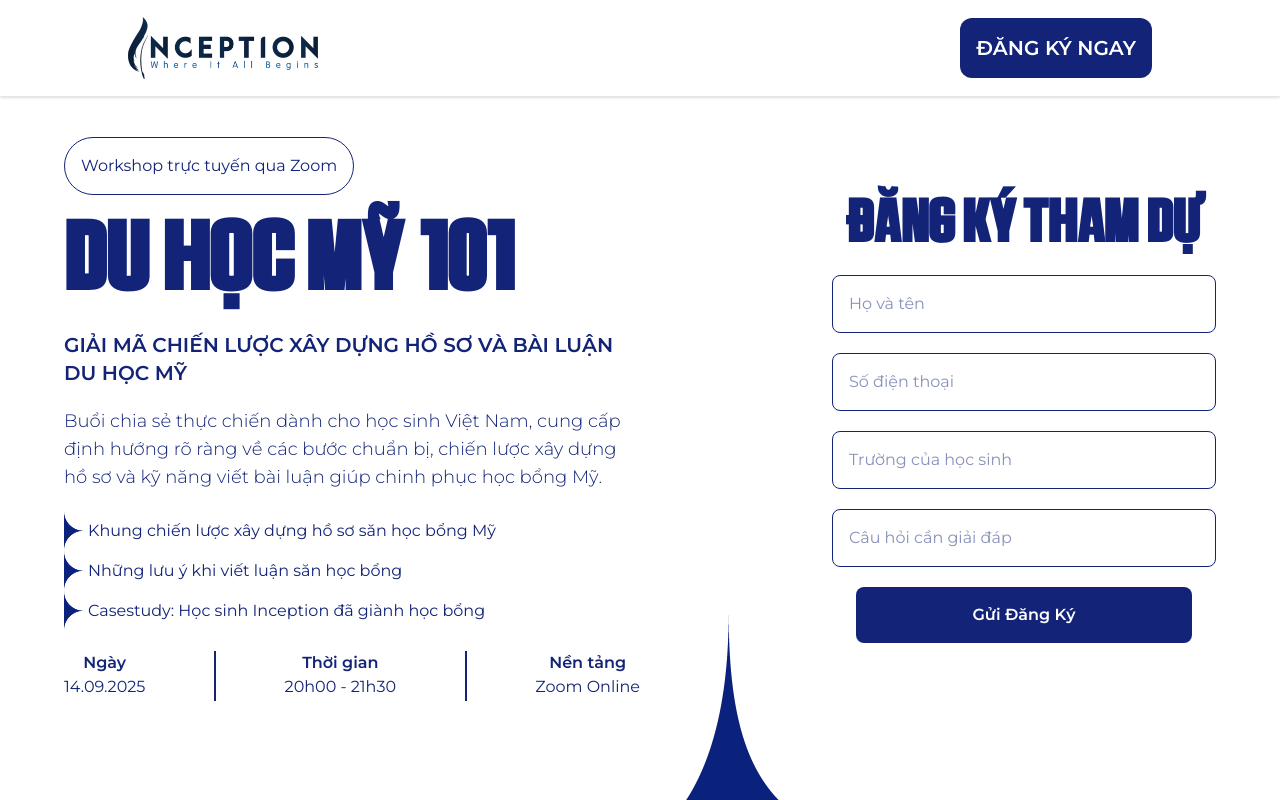
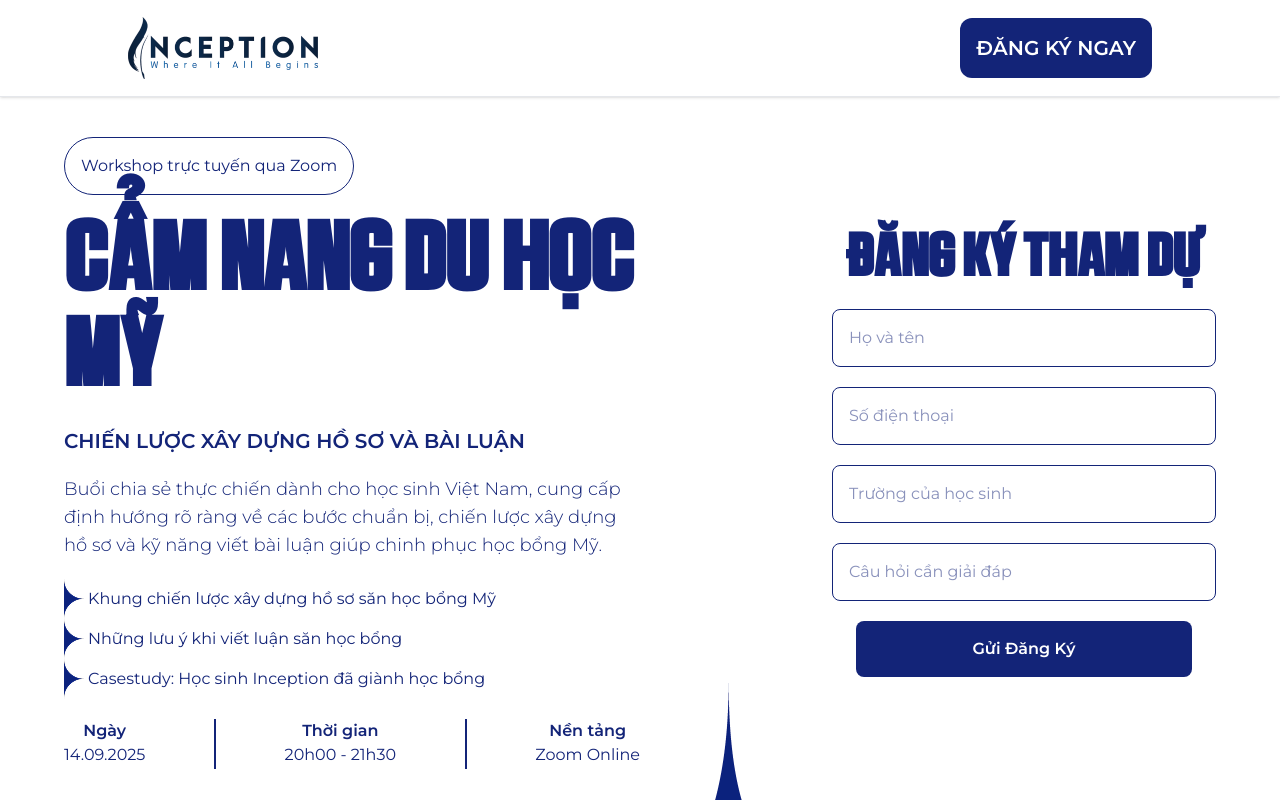
Before and after one commit to LeVietHa05/in_landing_101, a Next.js app: page / in a window 1280 px wide. Shown: the top 800 px of the page. Built offline with nearby package versions, Linux system fonts and the light colour scheme.

Commit message:
minor: update the title

```diff
--- a/app/components/header.tsx
+++ b/app/components/header.tsx
@@ -57,8 +57,8 @@ export default function Header() {
             <div className="max-w-6xl mx-auto flex flex-col sm:flex-row justify-between items-center gap-20 relative sm:pb-40 pb-4">
                 <div className="flex flex-col sm:max-w-1/2 gap-5">
                     <div className="sm:p-4 p-2 rounded-full border w-fit mx-auto sm:mx-0">Workshop trực tuyến qua Zoom</div>
-                    <div className={`font-semibold sm:text-8xl text-7xl uppercase text-center sm:text-left ${Avilock.className}`}>Du học Mỹ 101</div>
-                    <div className="text-xl font-semibold">GIẢI MÃ CHIẾN LƯỢC XÂY DỰNG HỒ SƠ VÀ BÀI LUẬN DU HỌC MỸ</div>
+                    <div className={`font-semibold sm:text-8xl text-7xl uppercase text-center sm:text-left ${Avilock.className}`}>cẩm nang du học mỹ</div>
+                    <div className="text-xl font-semibold">CHIẾN LƯỢC XÂY DỰNG HỒ SƠ VÀ BÀI LUẬN</div>
 
                     <div className="sm:text-lg font-light">
                         Buổi chia sẻ thực chiến dành cho học sinh Việt Nam,  cung cấp định hướng rõ ràng về các bước chuẩn bị, chiến lược xây dựng hồ sơ và kỹ năng viết bài luận giúp chinh phục học bổng Mỹ.
--- a/app/components/header2.tsx
+++ b/app/components/header2.tsx
@@ -25,8 +25,8 @@ export default function Header2() {
             <div className="max-w-6xl mx-auto flex justify-between items-center gap-20 relative pb-40">
                 <div className="flex flex-col sm:max-w-1/2 gap-5">
                     <div className="sm:p-4 p-2 rounded-full border w-fit mx-auto sm:mx-0">Workshop trực tuyến qua Zoom</div>
-                    <div className={`font-semibold sm:text-8xl text-7xl uppercase text-center sm:text-left ${Avilock.className}`}>Du học Mỹ 101</div>
-                    <div className="text-xl font-semibold">GIẢI MÃ CHIẾN LƯỢC XÂY DỰNG HỒ SƠ VÀ BÀI LUẬN DU HỌC MỸ</div>
+                    <div className={`font-semibold sm:text-8xl text-7xl uppercase text-center sm:text-left ${Avilock.className}`}>cẩm nang du học mỹ</div>
+                    <div className="text-xl font-semibold">CHIẾN LƯỢC XÂY DỰNG HỒ SƠ VÀ BÀI LUẬN</div>
 
                     <div className="text-lg font-light">
                         Buổi chia sẻ thực chiến dành cho học sinh Việt Nam,  cung cấp định hướng rõ ràng về các bước chuẩn bị, chiến lược xây dựng hồ sơ và kỹ năng viết bài luận giúp chinh phục học bổng Mỹ.
--- a/app/layout.tsx
+++ b/app/layout.tsx
@@ -7,7 +7,7 @@ const montserrat = Montserrat ({
 })
 
 export const metadata: Metadata = {
-  title: "Du học Mỹ 101",
+  title: "Cẩm nang du học mỹ",
   description: "Buổi chia sẻ thực chiến dành cho học sinh Việt Nam,  cung cấp định hướng rõ ràng về các bước chuẩn bị, chiến lược xây dựng hồ sơ và kỹ năng viết bài luận giúp chinh phục học bổng Mỹ.",
 };
 
```
